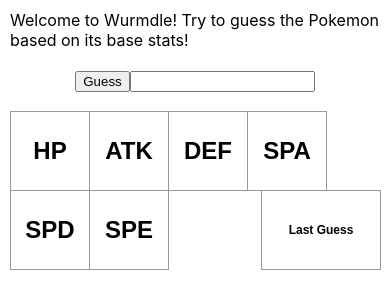
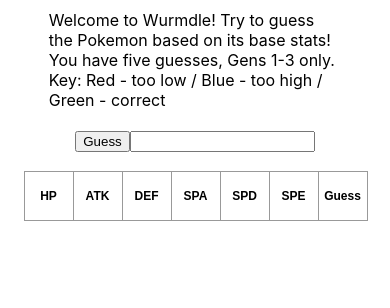
Before and after one commit to veliakiner/wurmdle, a React (Create React App) app: page / in a window 390 px wide. Shown: the top 308 px of the page. Built offline with nearby package versions, Linux system fonts and the light colour scheme.

Commit message:
color boxes, add key, make mobile friendly

```diff
--- a/src/App.css
+++ b/src/App.css
@@ -1,36 +1,51 @@
 .square {
   background: #fff;
+  overflow-wrap: break-word;
   border: 1px solid #999;
-  /* float: left; */
-  font-size: 24px;
+  font-size: 12px;
   font-weight: bold;
-  line-height: 34px;
-  height: 80px;
+  /* line-height: 34px; */
+  height: 50px;
   margin-right: -1px;
   margin-top: -1px;
   padding: 0;
   text-align: center;
-  width: 80px;
+  max-width: 50px;
+  width: 50px;
+  vertical-align:top;
 }
-.label {
+.toolow {
+  background: #c00;
+  border: 1px solid #999;
+}
+.toohigh {
+  background: #0cc;
+  border: 1px solid #999;
+}
+.correct {
+  background: #0c0;
+  border: 1px solid #999;
+}
+/* .label {
   background: #fff;
   border: 1px solid #999;
-  /* float: left; */
+  float: left;
   font-size: 12px;
   font-weight: bold;
   line-height: 34px;
-  height: 80px;
+  height: 60px;
   margin-right: -1px;
   margin-top: -1px;
   padding: 0;
   text-align: center;
-  width: 120px;
+  width: 60px;
   float: right
-}
+} */
 .board-row {
   display: table;
   margin: auto;
-  /* width: 100%; */
+  width: flex;
+  height: 50px;
   /* border: 3px solid green; */
   padding: 10px;
 }
@@ -43,7 +58,7 @@
 .subtitle{
   display: table;
   margin: auto;
-  /* width: 100%; */
+  width: 75%;
   padding: 10px;
 }
 
--- a/src/App.js
+++ b/src/App.js
@@ -6,8 +6,8 @@
 let monsList = Object.keys(stats);
 
 function startState(defaultAns) {
-  let answer = defaultAns || monsList[(Math.random() * monsList.length) | 0]
-  console.log(answer)
+  let answer = defaultAns || monsList[(Math.random() * monsList.length) | 0];
+  console.log(answer);
   return {
     answer: answer,
     numRows: 2,
@@ -18,6 +18,13 @@
     gameOver: false,
   };
 }
+const toTitleCase = (phrase) => {
+  return phrase
+    .toLowerCase()
+    .split(" ")
+    .map((word) => word.charAt(0).toUpperCase() + word.slice(1))
+    .join(" ");
+};
 
 class Board extends React.Component {
   state = startState();
@@ -31,11 +38,11 @@
     for (var i = 0; i < guessStats.length; i += 1) {
       let diff = ansStats[i] - guessStats[i];
       if (diff > 0) {
-        delta.push(guessStats[i] + " (-)");
+        delta.push(guessStats[i] + "-");
       } else if (diff < 0) {
-        delta.push(guessStats[i] + " (+)");
+        delta.push(guessStats[i] + "+");
       } else {
-        delta.push(guessStats[i] + " (=)");
+        delta.push(guessStats[i] + "=");
       }
     }
     console.log(delta.toString());
@@ -50,7 +57,7 @@
   onGuess() {
     // sanitise
     let lastGuess = this.state.currentGuess.toLowerCase();
-    lastGuess = lastGuess.charAt(0).toUpperCase() + lastGuess.slice(1);
+    lastGuess = toTitleCase(lastGuess);
     if (!(lastGuess in stats)) {
       console.log("Invalid guess.");
       this.setState({
@@ -90,7 +97,8 @@
     return (
       <div>
         <div className="subtitle">
-          Welcome to Wurmdle! Try to guess the Pokemon based on its base stats!
+          Welcome to Wurmdle! Try to guess the Pokemon based on its base stats! You have five guesses, Gens 1-3 only.
+          <div>Key:  Red - too low / Blue - too high / Green - correct</div>
         </div>
         <div className="control">
           {this.state.gameOver ? (
@@ -109,7 +117,11 @@
               ></GameState>
             </div>
           ) : (
-            <form onSubmit={(evt) =>{evt.preventDefault()}}>
+            <form
+              onSubmit={(evt) => {
+                evt.preventDefault();
+              }}
+            >
               <button onClick={() => this.onGuess()}>Guess</button>
               <input
                 onChange={(e) => this.onChange(e)}
@@ -144,7 +156,13 @@
   const rows = [];
   let deltas = props.values.deltas;
   let guesses = props.values.guesses;
-  rows.push(<Row value={["HP", "ATK", "DEF", "SPA", "SPD", "SPE"]} guess={"Last Guess"} />)
+  rows.push(
+    <Row
+      key={-1}
+      value={["HP", "ATK", "DEF", "SPA", "SPD", "SPE"]}
+      guess={"Guess"}
+    />
+  );
   for (var i = 0; i < deltas.length; i += 1) {
     rows.push(<Row key={i} value={deltas[i]} guess={guesses[i]} />);
   }
@@ -159,14 +177,22 @@
     let value = props.value[i];
     squares.push(<Square key={i} value={value}></Square>);
   }
-  squares.push(<Label value={props.guess}></Label>);
+  squares.push(<Square key={-1} value={props.guess}></Square>);
   return <div className="board-row">{squares}</div>;
 }
 function Square(props) {
-  return <button className="square">{props.value} </button>;
+  let value = props.value;
+  let sign = props.value.slice(-1);
+  let classes = { "-": " toolow", "+": " toohigh", "=": " correct" };
+  let buttonClass = "square";
+  if ("=-+".includes(sign)) {
+    value = value.slice(0, -1);
+    buttonClass += classes[sign] || "";
+  }
+  return <button className={buttonClass}>{value} </button>;
 }
 function Label(props) {
-  return <button className="label">{props.value} </button>;
+  return <button className="label square">{props.value} </button>;
 }
 
 function App() {
```
